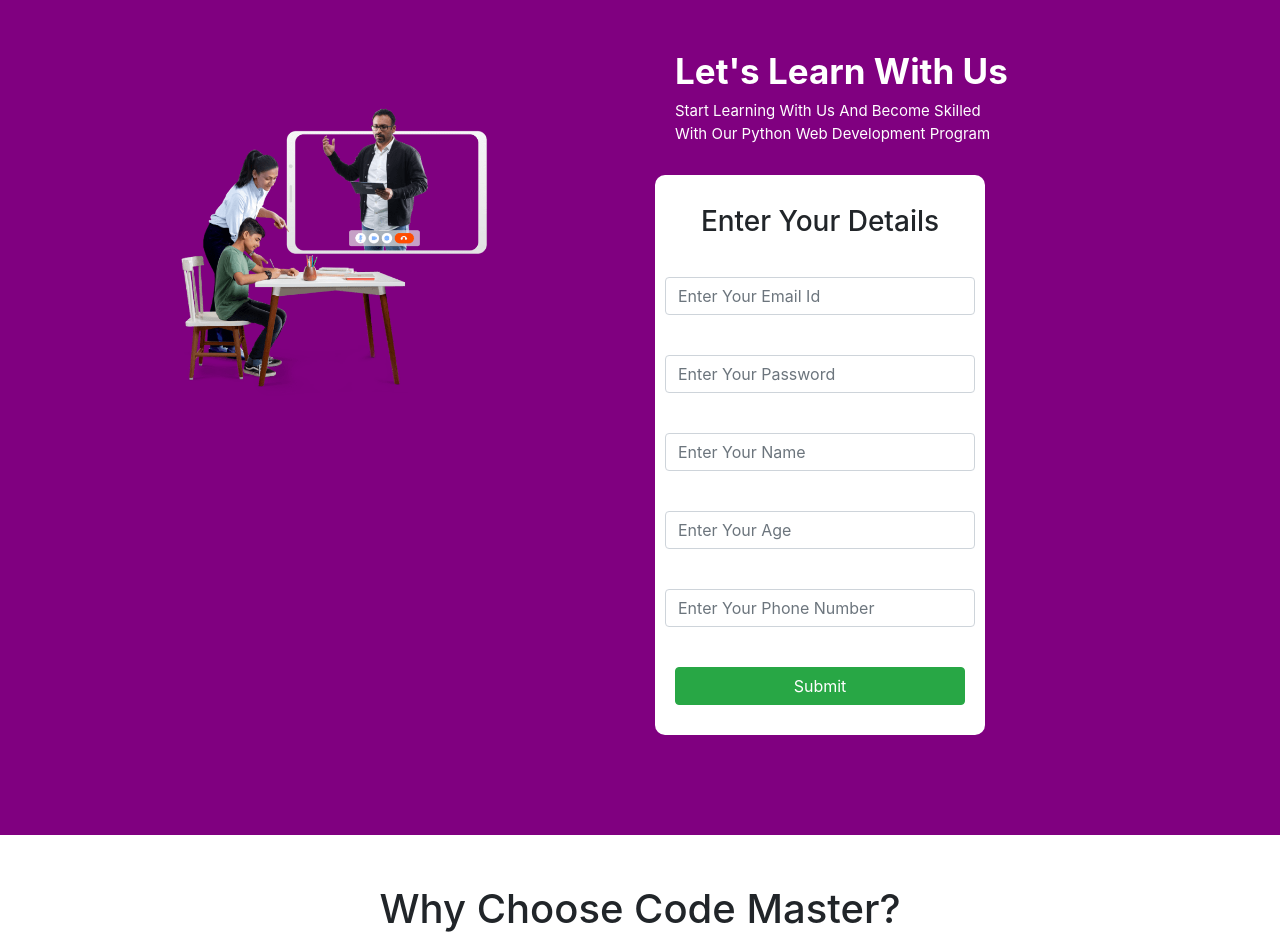
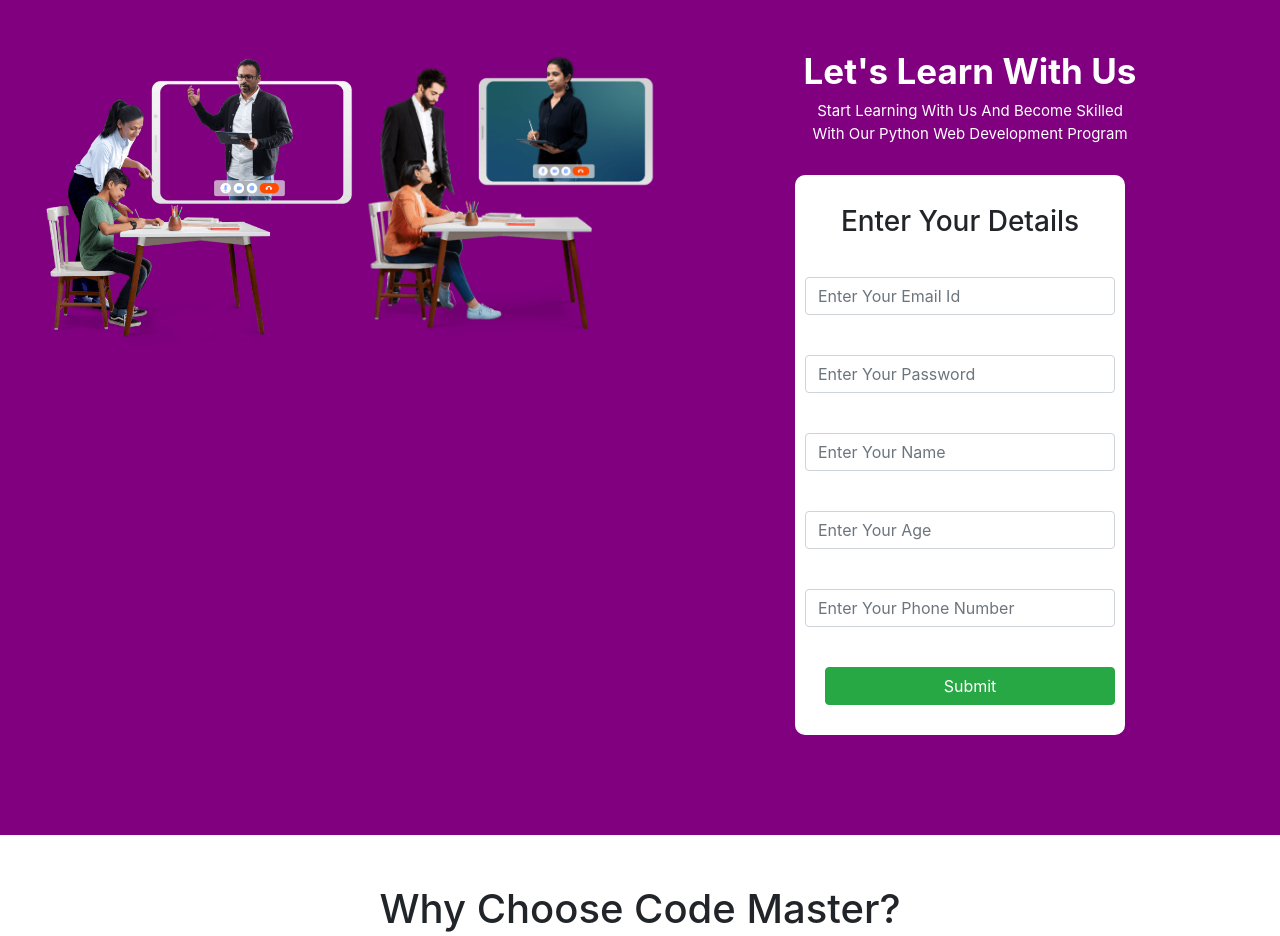
Before and after one commit to arunp007/CM-Learning-Platform, a Django app: page /learnapp/home in a window 1280 px wide. Shown: the part 220-1156 px from the top of the page. Run offline with Django 4.2, Linux system fonts and the light colour scheme.

Commit message:
Version1

```diff
--- a/learnproject/learnapp/templates/home.html
+++ b/learnproject/learnapp/templates/home.html
@@ -106,13 +106,16 @@
     </nav>
     <div class="container-fluid" style="background-color:purple;">
       <div class="row">
-          <div class="col-xs-6 col-lg-6">
-            <center><img src="{% static 'images\banner.png' %}" width="340px" style="padding-top: 100px; padding-bottom: 50px;"></center>
+          <div class="col-xs-3 col-lg-3">
+            <center><img src="{% static 'images\banner.png' %}" width="340px" style="padding-top: 50px; padding-bottom: 50px;"></center>
+          </div>
+          <div class="col-xs-3 col-lg-3">
+            <center><img src="{% static 'images\onlineclass2.png' %}" width="340px" style="padding-top: 50px; padding-bottom: 50px;"></center>
           </div>
           <div class="col-xs-6 col-lg-6">
-            <h1 style="color:white; margin-left: 20px; margin-top: 50px; font-size: 35px; font-weight: bolder;">Let's Learn With Us</h1>
-            <p style="color: white; margin-left: 20px; font-size: 15px;">Start Learning With Us And Become Skilled <br> With Our Python Web Development Program</p>
-
+            <center><h1 style="color:white; margin-left: 20px; margin-top: 50px; font-size: 35px; font-weight: bolder;">Let's Learn With Us</h1></center>
+            <center><p style="color: white; margin-left: 20px; font-size: 15px;">Start Learning With Us And Become Skilled <br> With Our Python Web Development Program</p></center>
+            <center>
             <form method="post">
               {% csrf_token %}
               <h3 style="text-align: center; padding-bottom: 30px; padding-top: 30px;">Enter Your Details</h3>
@@ -140,6 +143,7 @@
 
               <button class="btn btn-success" type="submit" onclick="return validation()">Submit</button>
             </form>
+          </center>
           </div>
       </div>
     </div>
--- a/learnproject/learnapp/templates/login.html
+++ b/learnproject/learnapp/templates/login.html
@@ -9,10 +9,10 @@
     <link rel="stylesheet" href="https://cdn.jsdelivr.net/npm/bootstrap@4.6.1/dist/css/bootstrap.min.css" integrity="sha384-zCbKRCUGaJDkqS1kPbPd7TveP5iyJE0EjAuZQTgFLD2ylzuqKfdKlfG/eSrtxUkn" crossorigin="anonymous">
 </head>
 <body>
-    <div class="container-fluid" style="background-color:purple; height: 1100px;">
+    <div class="container-fluid" style="background-color:purple; height: 10100px;">
         <div class="row">
             <div class="col-xs-6 col-lg-6">
-              <center><img src="{% static 'images\banner.png' %}" width="330px" style="padding-top: 100px; padding-bottom: 50px;"></center>
+              <center><img src="{% static 'images\online class.png' %}" width="330px" style="padding-top: 100px; padding-bottom: 50px;"></center>
             </div>
             <div class="col-xs-6 col-lg-6">
               <center><h1 style="color:white; padding-top: 50px; font-size: 50px; font-weight: bolder;">Let's Learn With Us</h1></center>
```
Also changed, not shown: learnproject/learnapp/static/images/online class.png (added), learnproject/learnapp/static/images/onlineclass2.png (added).
